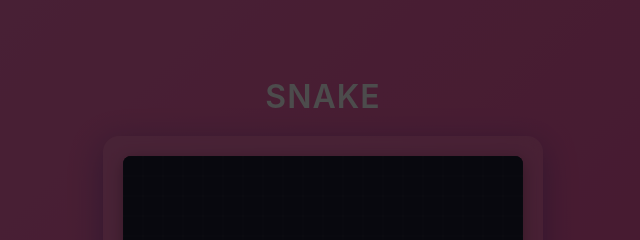
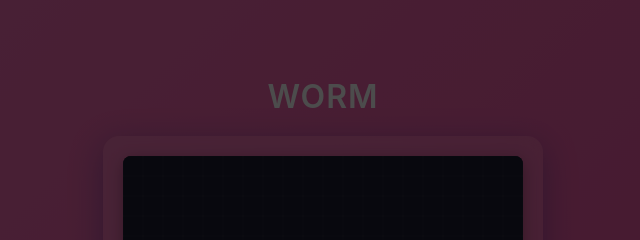
Before and after one commit to santai-artifacts/jeremy-flying-817, a plain HTML site: page index.html in a window 1280 px wide. Shown: the top 240 px of the page, 317-957 px from the left. Drawn offline with Linux system fonts and the light colour scheme.

Commit message:
call it worm
Santai-Kind: autosave
Santai-Author: jeremy

```diff
--- a/index.html
+++ b/index.html
@@ -3,7 +3,7 @@
 <head>
   <meta charset="UTF-8">
   <meta name="viewport" content="width=device-width, initial-scale=1.0">
-  <title>Snake</title>
+  <title>Worm</title>
   <style>
     * {
       margin: 0;
@@ -163,7 +163,7 @@
 </head>
 <body>
   <div class="container">
-    <h1>SNAKE</h1>
+    <h1>WORM</h1>
 
     <div class="game-wrapper">
       <canvas id="gameCanvas" width="400" height="400"></canvas>
```
